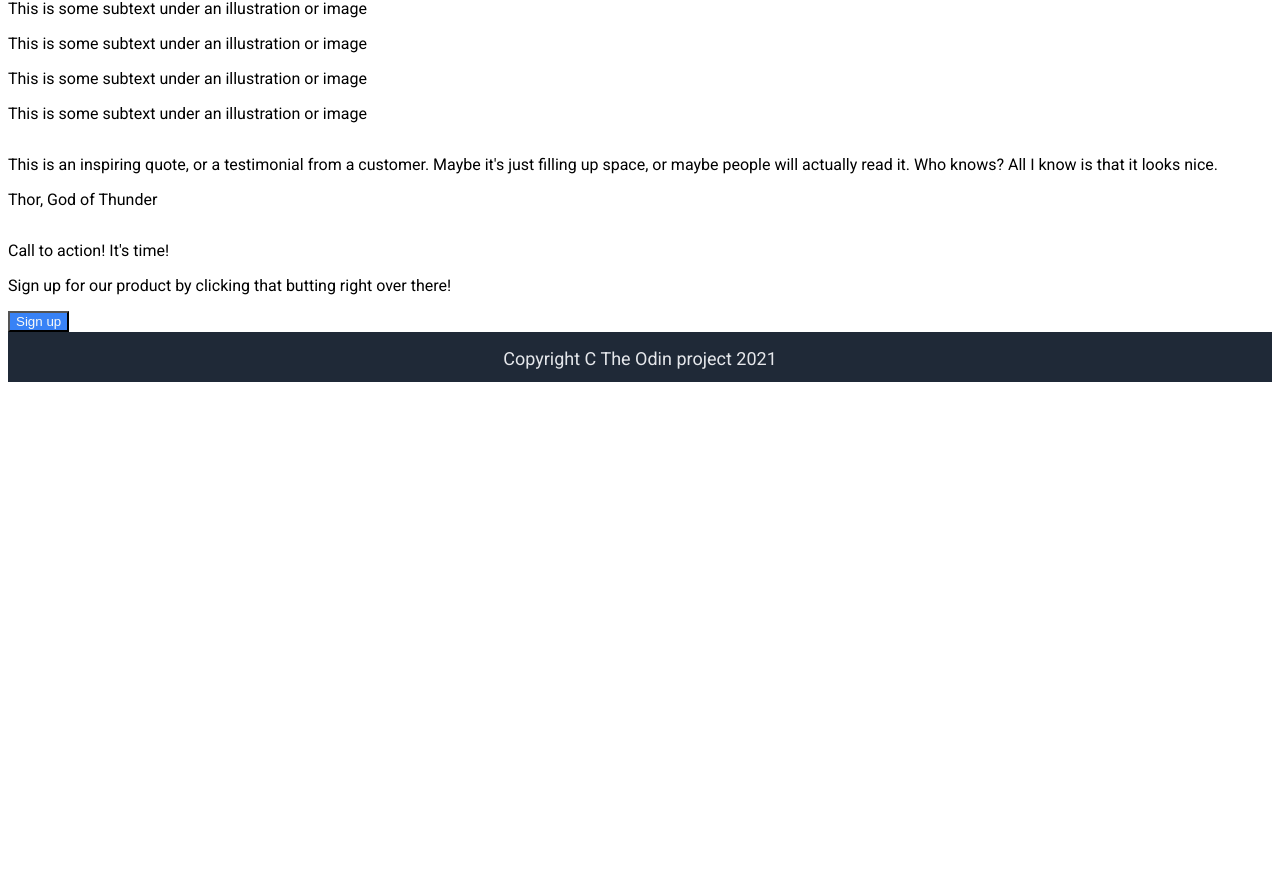
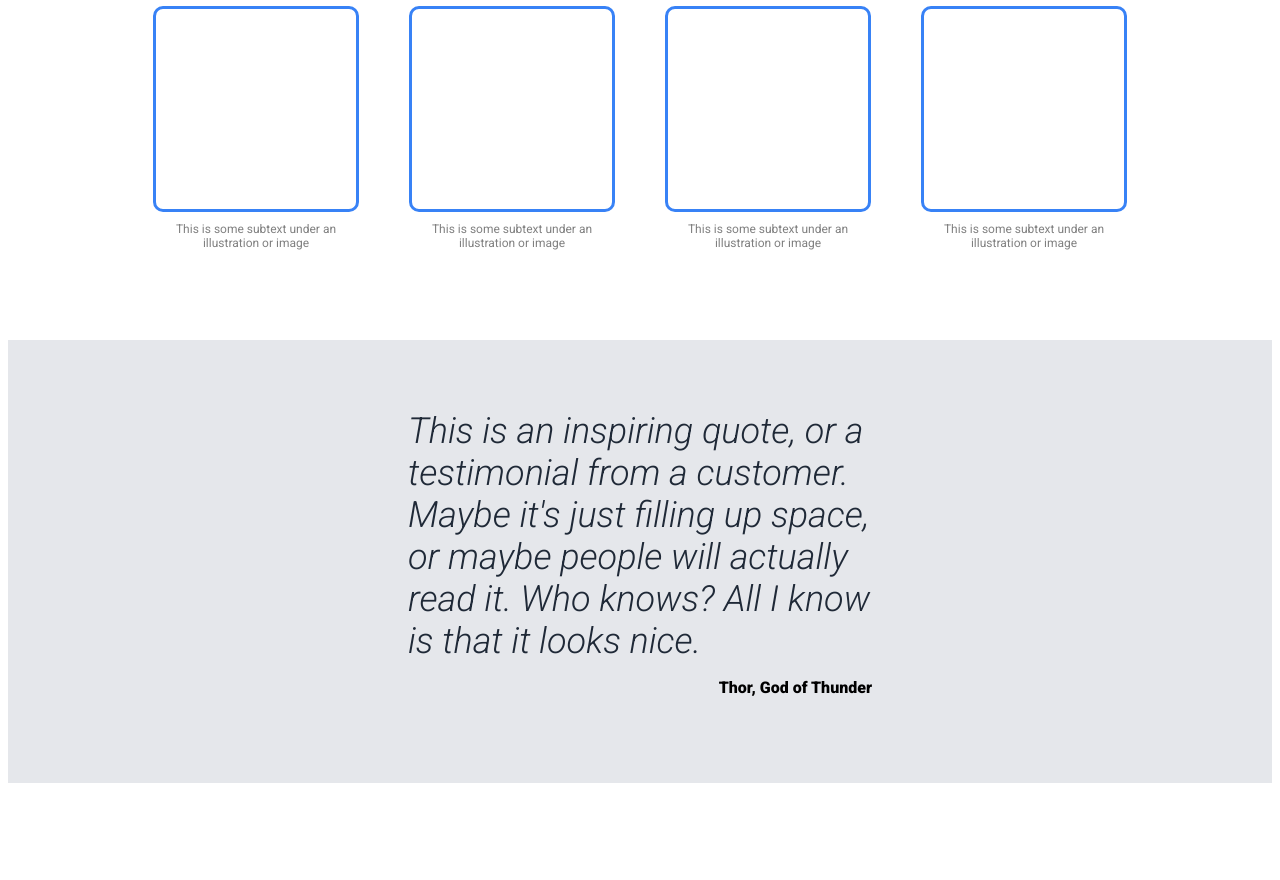
Before and after one commit to P4sty/landing-page, a plain HTML site: page index.html in a window 1280 px wide. Shown: the part 562-1442 px from the top of the page. Before the commit the page ends 952 px from the top, so only its background shows below. Drawn offline with Linux system fonts and the light colour scheme.

Commit message:
Solve exercise

```diff
--- a/style.css
+++ b/style.css
@@ -22,6 +22,7 @@ header {
 #header-logo {
     font-size: 24px;
     color: #f9faf8;
+    font-weight: 900;
     padding: 13px 0px;
     margin: 0;
 }
@@ -42,18 +43,15 @@ header {
     justify-content: center;
     list-style: none;
     font-size: 18px;
-    gap: 10px;
+    gap: 30px;
     margin: 0;
     padding: 16px 0px;
-}
-
-ul li a {
-    color: #e5e7eb;
+    font-weight: 300;
 }
 
 a {
     text-decoration: none;
-    color: #f9faf8;
+    color: #e5e7eb;
 }
 
 .hero-container {
@@ -102,8 +100,112 @@ a {
     border-radius: 5px;
 }
 
+.section-container1 {
+    display: flex;
+    flex-direction: column;
+    justify-content: center;
+    align-items: center;
+    margin: 0;
+    padding: 30px 400px;
+}
 
+.section-container1 h1 {
+    padding: 0;
+    margin: 0;
+}
 
+.section-wrapper {
+    display: flex;
+    flex-direction: row;
+    gap: 50px;
+    justify-content: space-between;
+    padding: 20px 0px;
+    padding-bottom: 50px;
+}
+
+.section-card {
+    display: flex;
+    flex-direction: column;
+    align-items: center;
+}
+
+.card {
+    height: 200px;
+    width: 200px;
+    border: solid 3px #3882F6;
+    border-radius: 10px;
+}
+
+.section-card p {
+    margin: 0px;
+    padding: 10px 0px;
+    text-align: center;
+    font-size: 12px;
+    color: grey;
+}
+
+.section-container2 {
+    background-color: #e5e7eb;
+    display: flex;
+    justify-content: center;
+    align-items: center;
+    flex-direction: column;
+    margin: 0;
+    padding: 70px 400px;
+}
+
+#Quote {
+    font-size: 36px;
+    font-style: italic;
+    font-weight: 300;
+    color: #1f2937;
+    margin: 0;
+}
+
+#quote-author {
+    margin-left: auto;
+    font-weight: 900;
+    padding: 0;
+}
+
+.section-container3 {
+    display: flex;
+    padding: 100px 200px;
+}
+
+.section-wrapper2 {
+    background-color: #3882F6;
+    width: 100%;
+    border-radius: 5px;
+    color: #f9faf8;
+    padding: 20px 150px;
+    display: flex;
+    flex-direction: row;
+    justify-content: space-between;
+    align-items: center;
+}
+
+#call {
+    font-size: 24px;
+    color: #f9faf8;
+    font-weight: 900;
+    margin: 0;
+}
+
+#call-under {
+    font-size: 18px;
+    font-weight: 300;
+    margin: 0;
+}
+
+#section3-button {
+    margin: 0;
+    padding: 0px 20px;
+    width: 100px;
+    height: 30px;
+    border: solid 2px #f9faf8;
+    border-radius: 5px;
+}
 
 footer {
     display: flex;
```
